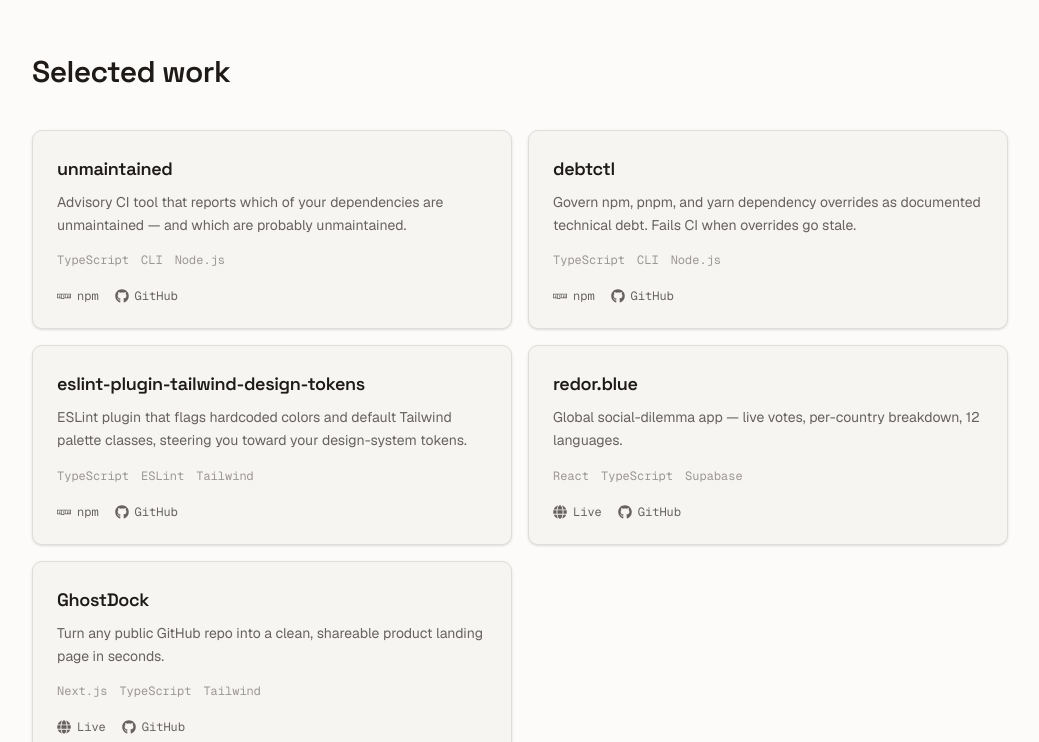
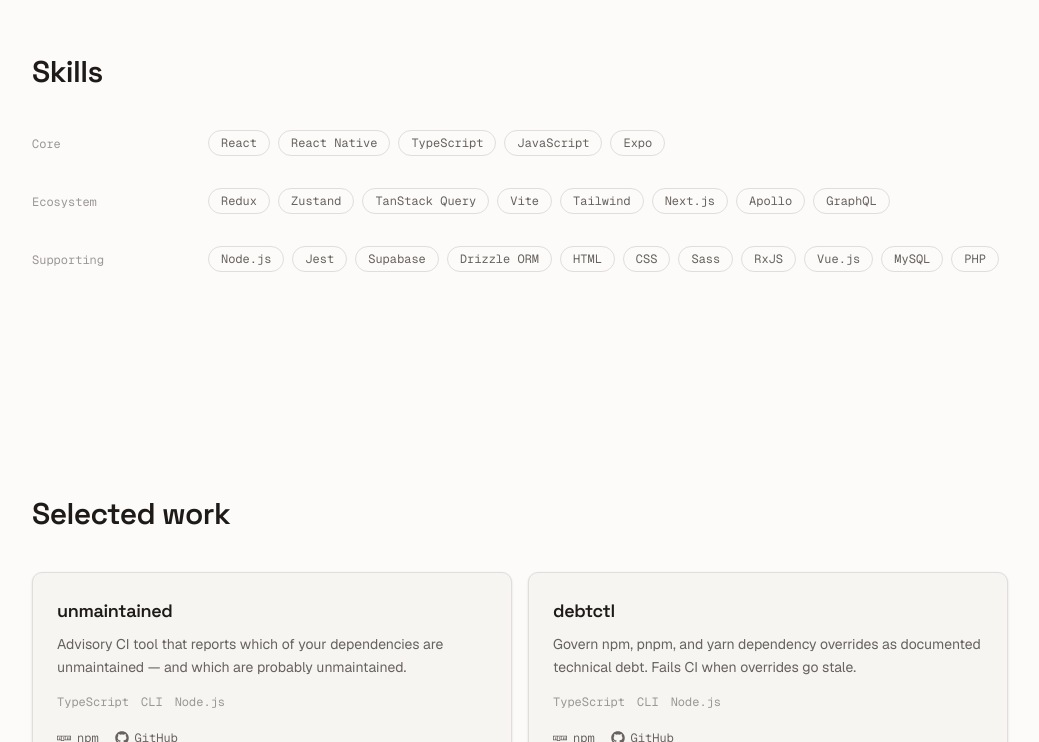
Before and after one commit to KMavr/portfolio, a Next.js app: page / in a window 1280 px wide. Shown: the part 2063-2805 px from the top of the page, without its empty margins (120-1159 px from the left). Built offline with nearby package versions, Linux system fonts and the light colour scheme.

Commit message:
Add skills.

```diff
--- /dev/null
+++ b/app/components/Skills/Skills.tsx
@@ -0,0 +1,24 @@
+import SkillGroup from '@/app/components/Skills/components/SkillGroup/SkillGroup';
+import { SKILLS } from '@/app/config/skills';
+import { cn } from '@/lib/utils/cn';
+
+function Skills() {
+  return (
+    <section id="skills" className={styles.section}>
+      <h2 className={styles.heading}>Skills</h2>
+      <div className={styles.groups}>
+        {SKILLS.map((group) => (
+          <SkillGroup key={group.label} label={group.label} skills={group.skills} />
+        ))}
+      </div>
+    </section>
+  );
+}
+
+const styles = {
+  section: cn('mx-auto w-full max-w-5xl px-6 py-20 sm:py-28'),
+  heading: cn('text-ink text-2xl font-semibold sm:text-3xl'),
+  groups: cn('mt-10 flex flex-col gap-8'),
+};
+
+export default Skills;
--- /dev/null
+++ b/app/components/Skills/components/SkillGroup/SkillGroup.tsx
@@ -0,0 +1,30 @@
+import { cn } from '@/lib/utils/cn';
+
+interface SkillGroupProps {
+  label: string;
+  skills: string[];
+}
+
+function SkillGroup({ label, skills }: SkillGroupProps) {
+  return (
+    <div className={styles.group}>
+      <span className={styles.label}>{label}</span>
+      <ul className={styles.chips}>
+        {skills.map((skill) => (
+          <li key={skill} className={styles.chip}>
+            {skill}
+          </li>
+        ))}
+      </ul>
+    </div>
+  );
+}
+
+const styles = {
+  group: cn('flex flex-col gap-3 sm:flex-row sm:gap-8'),
+  label: cn('text-faint font-mono text-xs sm:w-36 sm:shrink-0 sm:pt-1.5'),
+  chips: cn('flex flex-wrap gap-2'),
+  chip: cn('border-line text-muted rounded-full border px-3 py-1 font-mono text-xs'),
+};
+
+export default SkillGroup;
--- /dev/null
+++ b/app/config/skills.ts
@@ -0,0 +1,37 @@
+import { SkillGroup } from '@/app/types';
+
+export const SKILLS: SkillGroup[] = [
+  {
+    label: 'Core',
+    skills: ['React', 'React Native', 'TypeScript', 'JavaScript', 'Expo'],
+  },
+  {
+    label: 'Ecosystem',
+    skills: [
+      'Redux',
+      'Zustand',
+      'TanStack Query',
+      'Vite',
+      'Tailwind',
+      'Next.js',
+      'Apollo',
+      'GraphQL',
+    ],
+  },
+  {
+    label: 'Supporting',
+    skills: [
+      'Node.js',
+      'Jest',
+      'Supabase',
+      'Drizzle ORM',
+      'HTML',
+      'CSS',
+      'Sass',
+      'RxJS',
+      'Vue.js',
+      'MySQL',
+      'PHP',
+    ],
+  },
+];
--- a/app/page.tsx
+++ b/app/page.tsx
@@ -1,5 +1,6 @@
 import Experience from '@/app/components/Experience/Experience';
 import Hero from '@/app/components/Hero/Hero';
+import Skills from '@/app/components/Skills/Skills';
 import Work from '@/app/components/Work/Work';
 
 function Home() {
@@ -7,6 +8,7 @@ function Home() {
     <main className="flex-1">
       <Hero />
       <Experience />
+      <Skills />
       <Work />
     </main>
   );
--- a/app/types.ts
+++ b/app/types.ts
@@ -18,3 +18,8 @@ export type Role = {
   summary: string;
   companyHref?: string;
 };
+
+export type SkillGroup = {
+  label: string;
+  skills: string[];
+};
```
